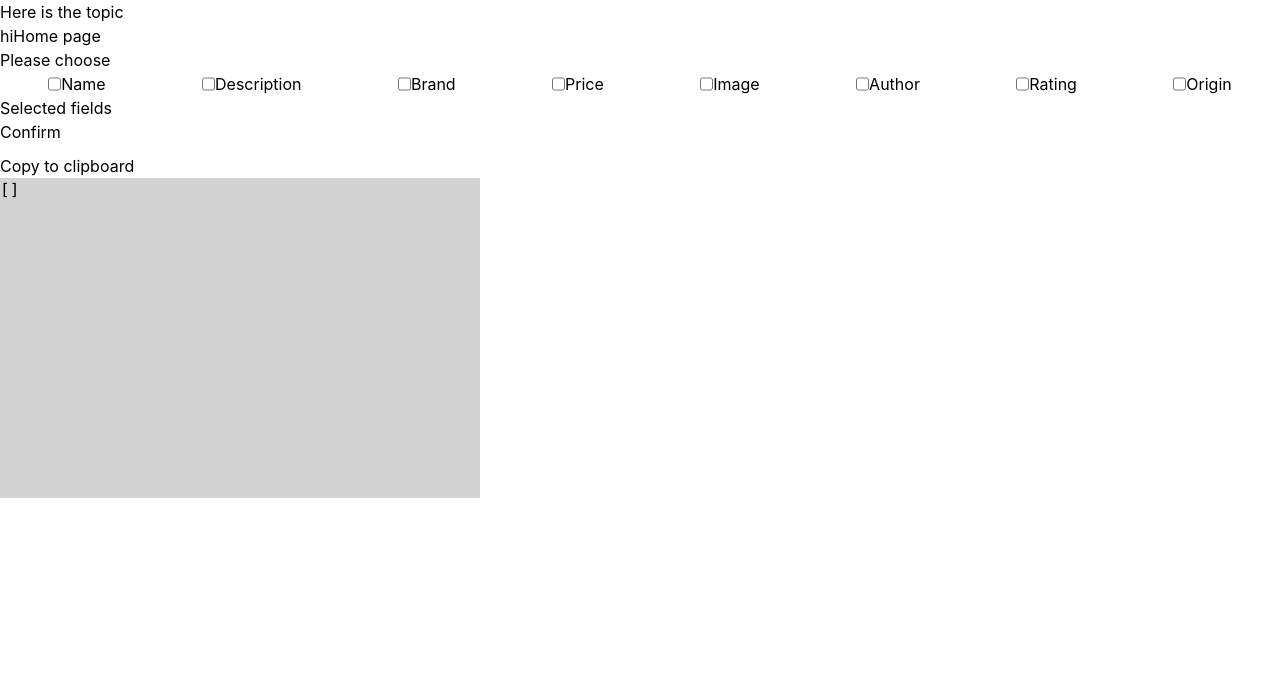
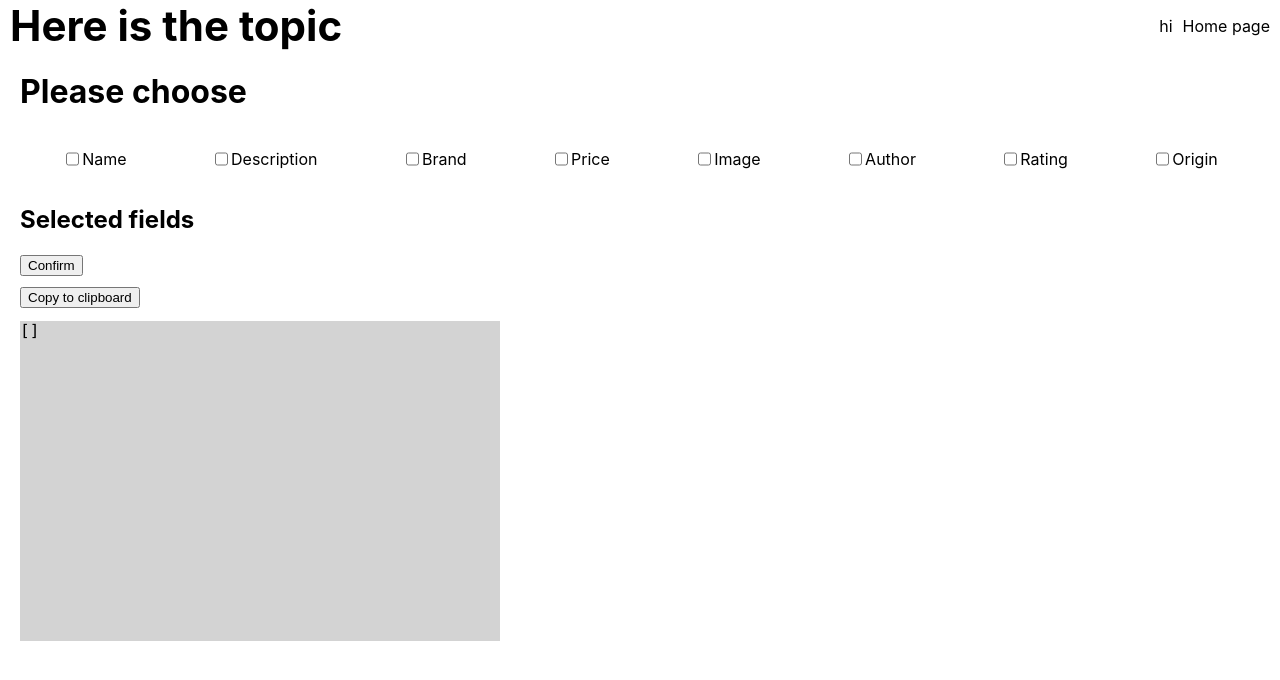
Before and after one commit to larrywongkahei/JsonDataMaker, a React (Create React App) app: page / in a window 1280 px wide. Shown: the top 680 px of the page. Built offline with nearby package versions, Linux system fonts and the light colour scheme.

Commit message:
Modified the title to link to and it links to homepage

```diff
--- a/src/Components/Home.js
+++ b/src/Components/Home.js
@@ -110,7 +110,7 @@ export function Home(){
     )})
 
     return (
-        <div>
+        <div style={{paddingLeft:"20px", paddingRight:"20px"}}>
             <h1>
                 Please choose
             </h1>
--- a/src/Components/NavBar.js
+++ b/src/Components/NavBar.js
@@ -3,12 +3,18 @@ import { Link } from "react-router-dom";
 
 export function NarBar(){
     return (
-        <div>
-            <h1 className="">
+        <div style={{display:"flex", justifyContent:"space-between", alignItems:"center", paddingLeft:"10px"}}>
+            <Link to={"/"} style={{fontSize:"42px", fontWeight:"bold", textDecoration:"none", color:"black"}}>
                 Here is the topic
-            </h1>
-            <Link to={"/contact"} className="">hi</Link>
-            <Link to={"/"}>Home page</Link>
+            </Link>
+            <div style={{paddingRight:"10px"}}>
+                <a>
+                    <Link to={"/contact"} style={{textDecoration:"none", color:"black", paddingRight:"10px"}}>hi</Link>
+                </a>
+                <a>
+                    <Link to={"/"} style={{textDecoration:"none", color:"black"}}>Home page</Link>
+                </a>
+            </div>
         </div>
     )
 }
--- a/src/index.css
+++ b/src/index.css
@@ -1,6 +1,3 @@
-@tailwind base;
-@tailwind components;
-@tailwind utilities;
 body {
   margin: 0;
   font-family: -apple-system, BlinkMacSystemFont, 'Segoe UI', 'Roboto', 'Oxygen',
--- a/tailwind.config.js
+++ /dev/null
@@ -1,10 +0,0 @@
-/** @type {import('tailwindcss').Config} */
-  module.exports = {
-    content: [
-      "./src/**/*.{js,jsx,ts,tsx}",
-    ],
-  theme: {
-    extend: {},
-  },
-  plugins: [],
-}
```
